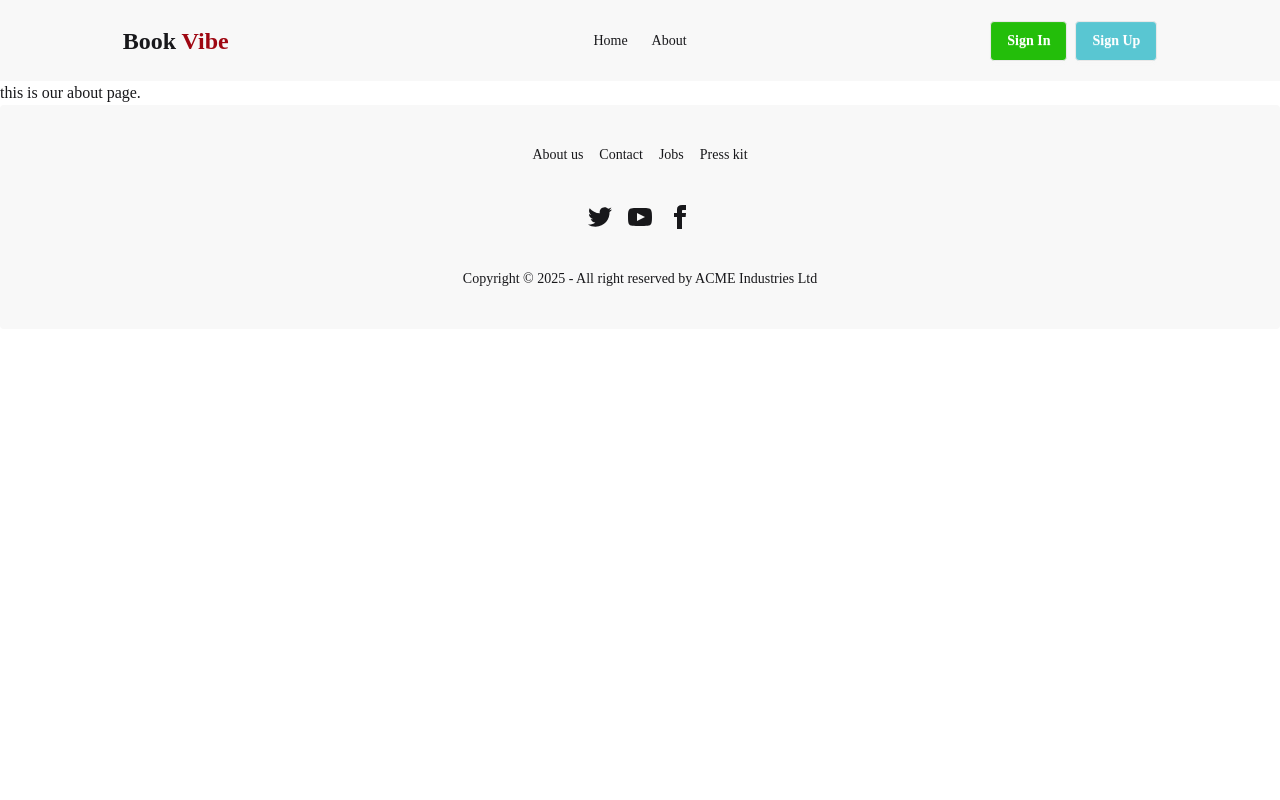
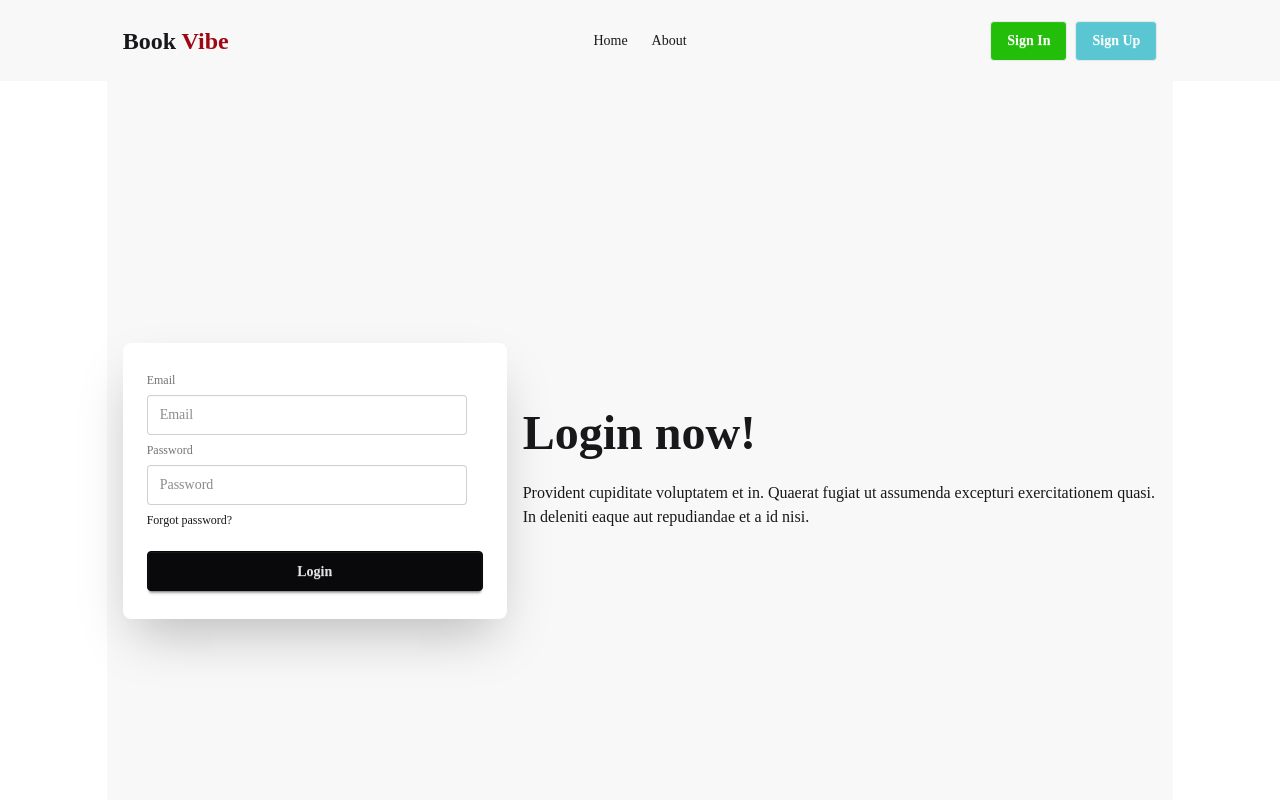
Before and after one commit to hurayrakhan/book-vibe, a React (Vite) app: page /about in a window 1280 px wide. Shown: the top 800 px of the page. Built offline with nearby package versions, Linux system fonts and the light colour scheme.

Commit message:
added about component and set route and link to the about button

```diff
--- a/src/Pages/About/About.jsx
+++ b/src/Pages/About/About.jsx
@@ -2,8 +2,28 @@
 
 const About = () => {
     return (
-        <div>
-            this is our about page.
+        <div className="w-10/12 mx-auto  hero bg-base-200 min-h-screen">
+            <div className="hero-content flex-col lg:flex-row-reverse">
+                <div className="text-center lg:text-left">
+                    <h1 className="text-5xl font-bold">Login now!</h1>
+                    <p className="py-6">
+                        Provident cupiditate voluptatem et in. Quaerat fugiat ut assumenda excepturi exercitationem
+                        quasi. In deleniti eaque aut repudiandae et a id nisi.
+                    </p>
+                </div>
+                <div className="card bg-base-100 w-full max-w-sm shrink-0 shadow-2xl">
+                    <div className="card-body">
+                        <fieldset className="fieldset">
+                            <label className="label">Email</label>
+                            <input type="email" className="input" placeholder="Email" />
+                            <label className="label">Password</label>
+                            <input type="password" className="input" placeholder="Password" />
+                            <div><a className="link link-hover">Forgot password?</a></div>
+                            <button className="btn btn-neutral mt-4">Login</button>
+                        </fieldset>
+                    </div>
+                </div>
+            </div>
         </div>
     );
 };
--- a/src/Pages/Books/BookDetails.jsx
+++ b/src/Pages/Books/BookDetails.jsx
@@ -15,7 +15,7 @@
             <div className='flex-1 p-20 bg-gray-200 rounded-l-xl'>
                 <img className='' src={image} alt="" />
             </div>
-            <div className='flex-1 p-'>
+            <div className='flex-1 p-5'>
                 <h3>Name of the book: {bookName}</h3>
                 <h4>Written by : {author}</h4>
                 <h4>Category : {category}</h4>
```
